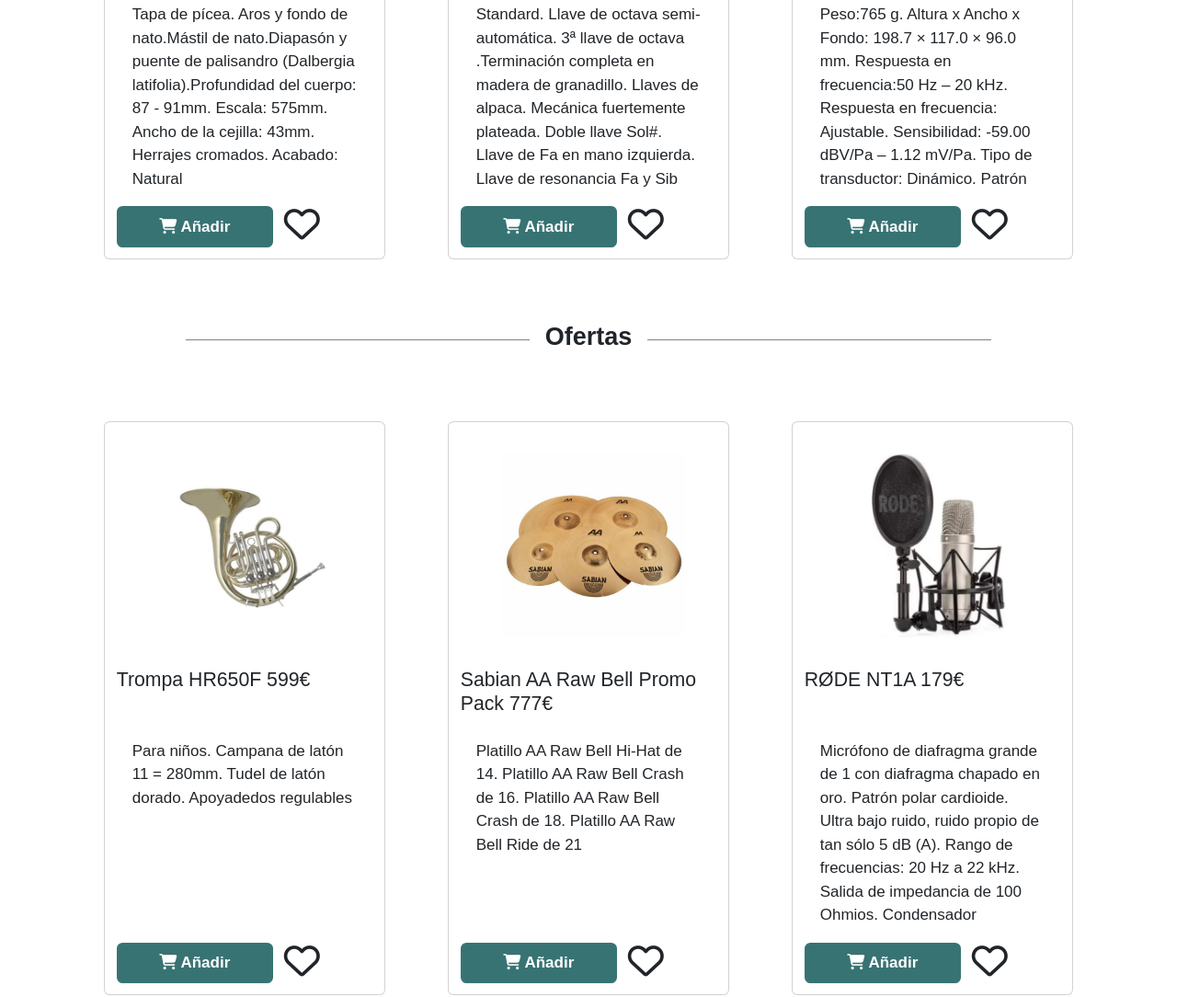
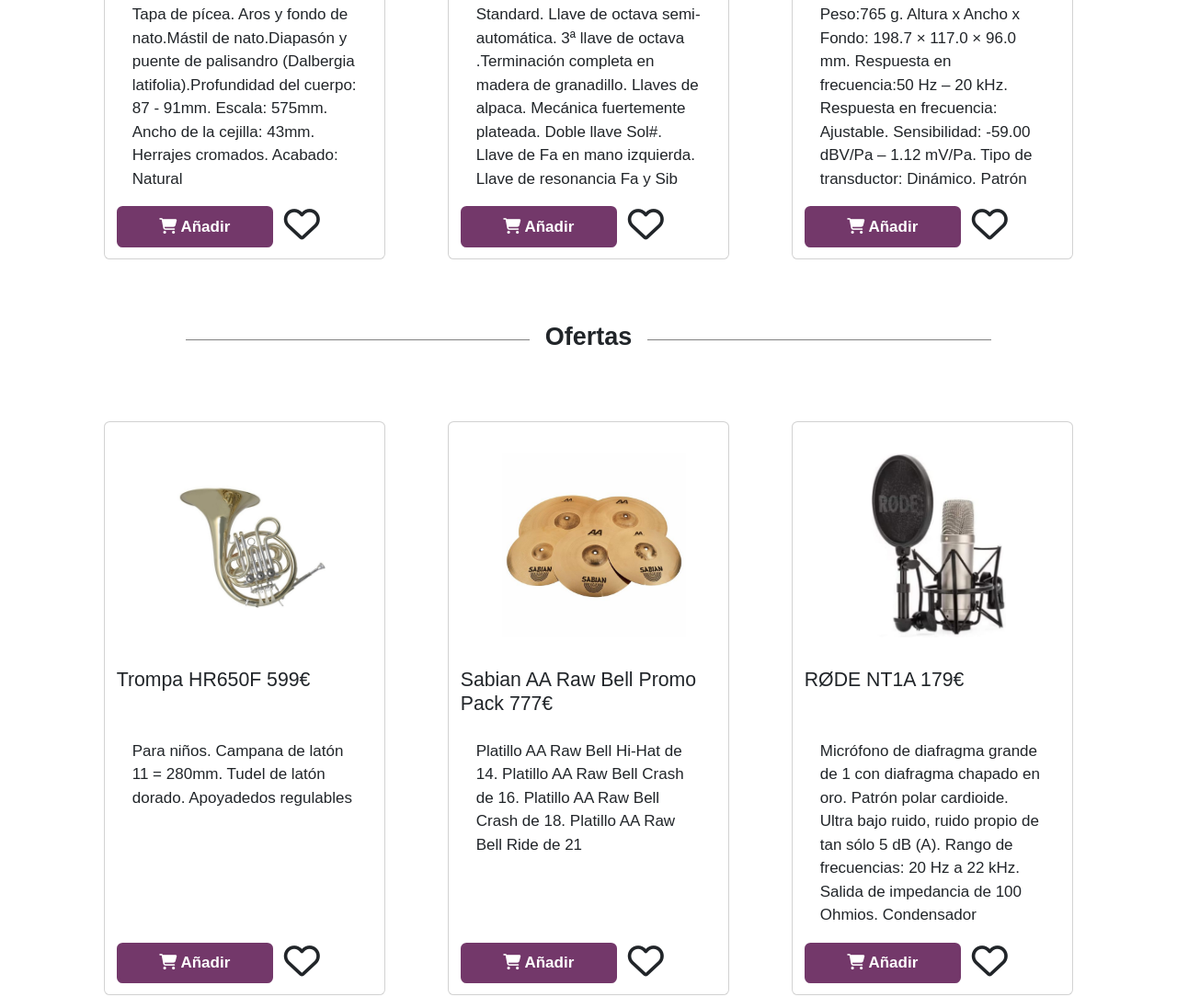
Before and after one commit to ZGuedest/CompTech, a website: page Index.html in a window 1280 px wide. Shown: the part 985-2069 px from the top of the page at 92% size. Drawn offline with nearby package versions, Linux system fonts and the light colour scheme; files that its build step writes are made by us from their sources.

Commit message:
cambiando title

```diff
--- a/--parcial.scss
+++ b/--parcial.scss
@@ -5,7 +5,7 @@
 
 //VARIABLES
 $color_verdeCl:#E4F2E7; //Este es el verde clarito
-$color_VerdeOsc:#387373;
+$color_VerdeOsc:#73386a;
 $color_gris:#827a7c;
 $color_negro:black;
 $color_blanco:white;
--- a/Index.html
+++ b/Index.html
@@ -16,7 +16,7 @@
     <meta name="robots" content="index, follow"/>
     <link href="https://cdn.jsdelivr.net/npm/bootstrap@5.3.0-alpha1/dist/css/bootstrap.min.css" rel="stylesheet" integrity="sha384-GLhlTQ8iRABdZLl6O3oVMWSktQOp6b7In1Zl3/Jr59b6EGGoI1aFkw7cmDA6j6gD" crossorigin="anonymous">
     <link href="home.css" rel="stylesheet">
-    <title>Musicant- Tienda online de intrumentos musicales de EUskadi</title>
+    <title>CompTech- Tienda online de componentes para desarrolladores</title>
 </head>
 <body>
 
```
Also changed, not shown: --parcial.css, login.css, producto.css, 4 other files.
